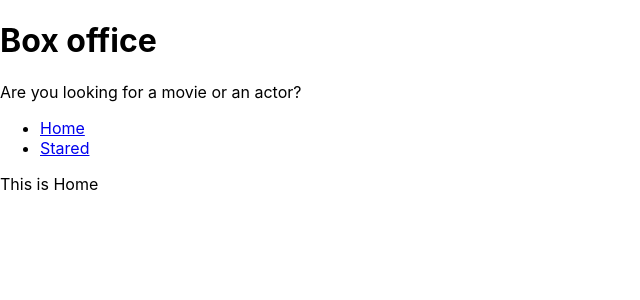
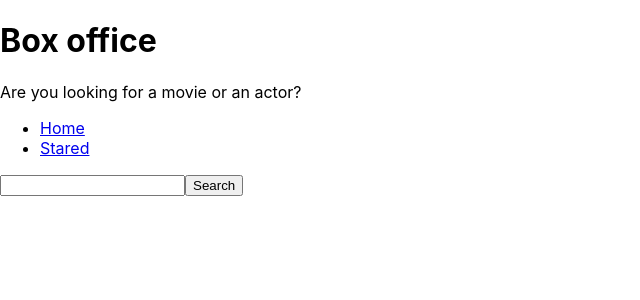
Before and after one commit to mdakibdargahi/box-office, a React (Create React App) app: page / in a window 1280 px wide. Shown: the top 300 px of the page, without its empty margins (0-640 px from the left). Built offline with nearby package versions, Linux system fonts and the light colour scheme.

Commit message:
created input search and fetch results from tv maze api

```diff
--- a/src/pages/Home.jsx
+++ b/src/pages/Home.jsx
@@ -1,9 +1,43 @@
 /* eslint-disable react/function-component-definition */
-import React from 'react';
+import React, { useState } from 'react';
 import MainPageLayout from '../components/MainPageLayout';
 
 const Home = () => {
-  return <MainPageLayout>This is Home</MainPageLayout>;
+  const [input, setInput] = useState('');
+
+  const onSearch = () => {
+    // https://api.tvmaze.com/search/shows?q=girls
+    fetch(`https://api.tvmaze.com/search/shows?q=${input}`)
+      .then(r => r.json())
+      .then(result => {
+        // eslint-disable-next-line
+        console.log(result);
+      });
+  };
+
+  const onInputChange = ev => {
+    setInput(ev.target.value);
+  };
+
+  const onKeyDown = ev => {
+    if (ev.keyCode === 13) {
+      onSearch();
+    }
+  };
+
+  return (
+    <MainPageLayout>
+      <input
+        type="text"
+        onChange={onInputChange}
+        onKeyDown={onKeyDown}
+        value={input}
+      />
+      <button type="button" onClick={onSearch}>
+        Search
+      </button>
+    </MainPageLayout>
+  );
 };
 
 export default Home;
```
